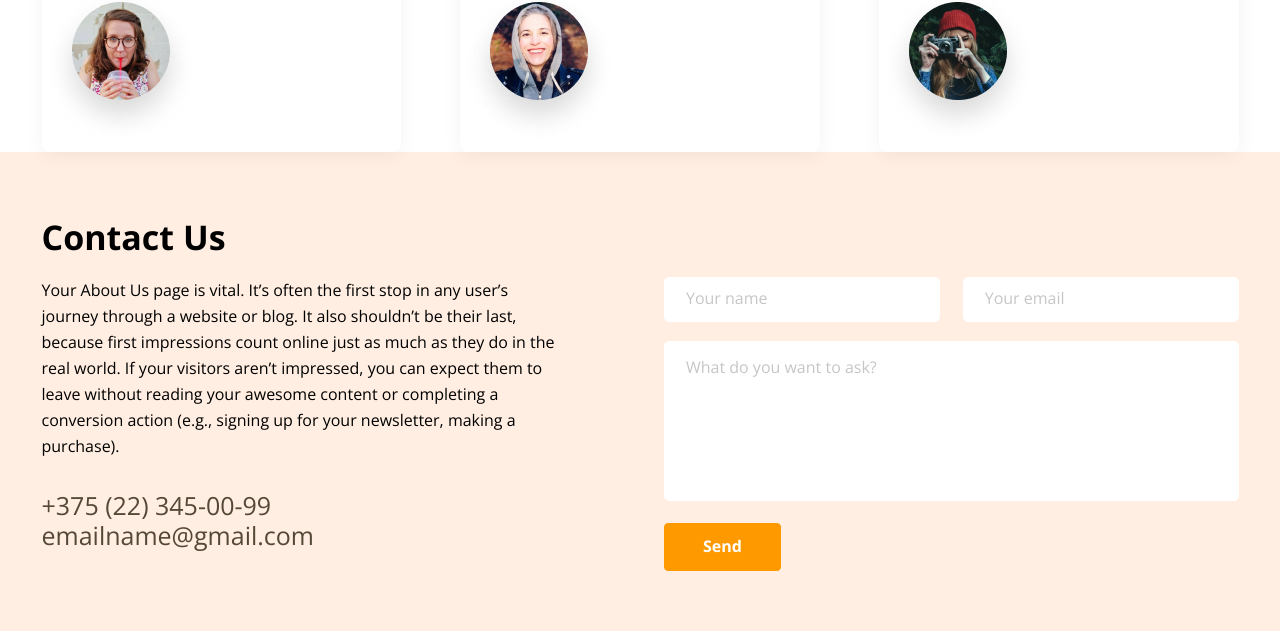
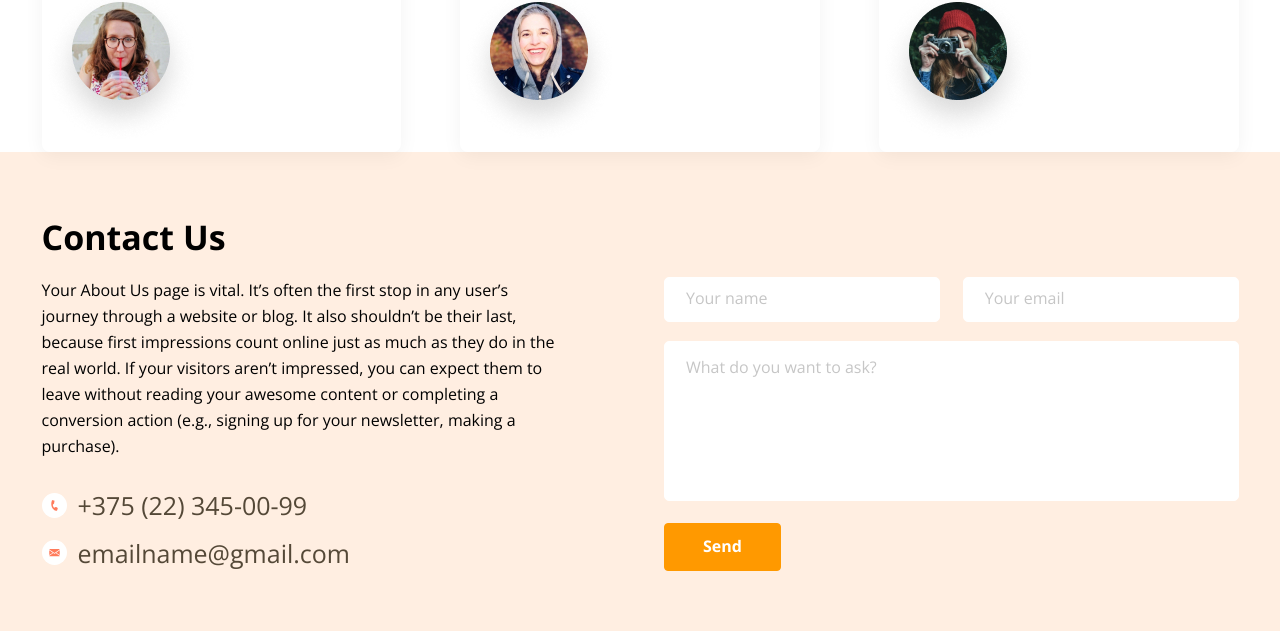
Before and after one commit to vostavhy/landings, a website: page design-thinking/index.html in a window 1280 px wide. Shown: the part 2517-3148 px from the top of the page. Drawn offline with nearby package versions, Linux system fonts and the light colour scheme.

Commit message:
feat: finish contact-us section

```diff
--- a/design-thinking/index.html
+++ b/design-thinking/index.html
@@ -217,12 +217,24 @@
                 <div class="layout-2-column">
                     <div class="contact-us__content">
                         <p class="contact-us__text">Your About Us page is vital. It’s often the first stop in any user’s journey through a website or blog. It also shouldn’t be their last, because first impressions count online just as much as they do in the real world. If your visitors aren’t impressed, you can expect them to leave without reading your awesome content or completing a conversion action (e.g., signing up for your newsletter, making a purchase).</p>
-                        <p class="contact-us__link">
-                            <span class="ico ico_phone"></span><a href="tel:+375291111111">+375 (22) 345-00-99</a>
+                        <p class="contact-us__first-link">
+                            <a href="tel:+375291111111" class="link-button link-button_info">
+                                <span class="icon-square icon-square_light icon-square_little">
+                                    <span class="ico ico_phone"></span>
+                                </span>
+                                <span class="link-button__text_wide">+375 (22) 345-00-99</span>
+                            </a>
                         </p>
-                        <p class="contact-us__link">
-                            <span class="ico ico_letter"></span><a href="mailto:emailname@gmail.com">emailname@gmail.com</a>
+
+                        <p>
+                            <a href="mailto:emailname@gmail.com" class="link-button link-button_info">
+                                <span class="icon-square icon-square_light icon-square_little">
+                                    <span class="ico ico_letter"></span>
+                                </span>
+                                <span class="link-button__text_wide">emailname@gmail.com</span>
+                            </a>
                         </p>
+
                     </div>
                     <div class="contact-us__form">
                         <form action="/send_form" method="POST">
@@ -232,7 +244,7 @@
                             </div>
                             <textarea name="question" class="contact-us__line" placeholder="What do you want to ask?"></textarea>
                             <div class="contact-us__button contact-us__line">
-                                <button type="submit" class="button button_colored">Send</button>
+                                <button type="submit" class="button button_colored button_wide">Send</button>
                             </div>
                         </form>
                     </div>
--- a/design-thinking/sass/base/_buttons.scss
+++ b/design-thinking/sass/base/_buttons.scss
@@ -25,21 +25,48 @@
             border-color: $color-additional;
         }
     }
+    &_wide {
+        min-width: 117px;
+    }
 }
 
 .link-button {
+    display: inline-flex;
+    align-items: center;
     @include font($size: 16px, $height: 24px, $weight: 600);
     @extend %font-additional;
     @extend %transition;
     color: $color-primary;
     text-decoration-line: underline;
-    display: inline-flex;
-    align-items: center;
     &:hover {
         color: $color-additional;
+    }
+    &_info {
+        @include font($size: 2.5rem, $height: 2.6rem, $weight: normal);
+        font-family: 'Open Sans', Verdana, sans-serif;
+        color: $color-text;
+        text-decoration: none;
     }
 }
 
 .link-button__text {
     margin-left: 9px;
 }
+
+.link-button__text_wide {
+    margin-left: 11px;
+}
+
+.form-button {
+    min-width: 117px;
+}
+
+
+
+
+
+
+//<a href="#" class="link-button">
+//                            <span class="ico ico_play"></span>
+//                            <span class="link-button__text">Watch the Video</span>
+//                        </a>
--- a/design-thinking/sass/base/_icons.scss
+++ b/design-thinking/sass/base/_icons.scss
@@ -1,26 +1,31 @@
 .ico {
     cursor: pointer;
     display: inline-block;
-}
-
-.ico_play {
+    &_play {
         @include icon($url: "../img/icons/play.svg", $width: 18px, $height: 19px);
     }
 
-.ico_arrow {
+    &_arrow {
         @include icon($url: "../img/icons/arrow.svg", $width: 12px, $height: 17px);
     }
 
-.ico_heart{
+    &_heart{
         @include icon($url: "../img/icons/heart.svg", $width: 17px, $height: 15px);
     }
 
-.ico_snake {
+    &_snake {
         @include icon($url: "../img/icons/snake.svg", $width: 18px, $height: 14px);
     }
 
-.ico_watch {
+    &_watch {
         @include icon($url: "../img/icons/watch.svg", $width: 15px, $height: 17px);
+    }
+    &_phone {
+        @include icon($url: "../img/icons/phone.svg", $width: 13px, $height: 13px);
+    }
+    &_letter {
+        @include icon($url: "../img/icons/email.svg", $width: 11px, $height: 8px);
+    }
 }
 
 
@@ -44,4 +49,12 @@
     &_blue {
         background: $color-blue;
     }
+    &_light {
+        background: $color-light;
     }
+    &_little {
+        width: 25px;
+        height: 25px;
+        border-radius: 50px;
+    }
+}
--- a/design-thinking/sass/components/_contact-us.scss
+++ b/design-thinking/sass/components/_contact-us.scss
@@ -34,9 +34,6 @@
 }
 
 .contact-us__button {
-    >* {
-        min-width: 117px;
-    }
     margin: -4px 0 0;
 }
 
@@ -53,12 +50,6 @@
     margin: 0 0 33px;
 }
 
-.contact-us__link {
-    a {
-        display: inline-flex;
-        @include font($size: 2.5rem, $height: 2.6rem, $weight: normal);
-        color: $color-text;
-        text-decoration: none;
-    }
-
+.contact-us__first-link {
+    margin: 0 0 19px;
 }
```
Also changed, not shown: design-thinking/img/icons/email.svg (added), design-thinking/img/icons/phone.svg (added), design-thinking/sass/style.css. Lines whose indentation alone changed are shown as unchanged.
